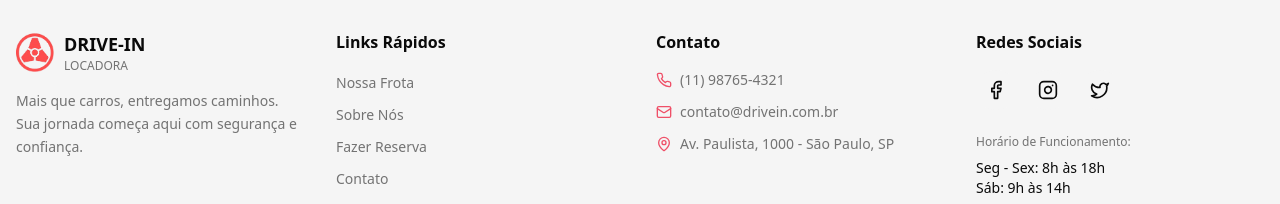
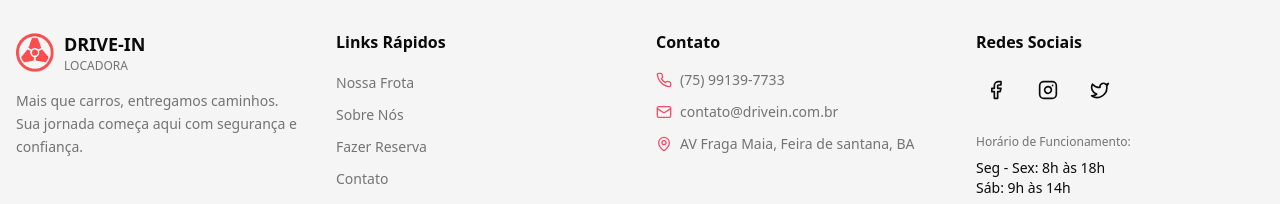
Before and after one commit to Bulletdev/drive-in-locadora, a Next.js app: page / in a window 1280 px wide. Shown: the part 4819-5023 px from the top of the page. Built offline with nearby package versions, Linux system fonts and the light colour scheme.

Commit message:
Update footer.tsx

```diff
--- a/components/footer.tsx
+++ b/components/footer.tsx
@@ -60,7 +60,7 @@ export function Footer() {
             <ul className="space-y-3">
               <li className="flex items-start gap-2">
                 <Phone className="w-4 h-4 mt-0.5 text-primary flex-shrink-0" />
-                <span className="text-sm text-muted-foreground">(11) 98765-4321</span>
+                <span className="text-sm text-muted-foreground">(75) 99139-7733</span>
               </li>
               <li className="flex items-start gap-2">
                 <Mail className="w-4 h-4 mt-0.5 text-primary flex-shrink-0" />
@@ -68,7 +68,7 @@ export function Footer() {
               </li>
               <li className="flex items-start gap-2">
                 <MapPin className="w-4 h-4 mt-0.5 text-primary flex-shrink-0" />
-                <span className="text-sm text-muted-foreground">Av. Paulista, 1000 - São Paulo, SP</span>
+                <span className="text-sm text-muted-foreground">AV Fraga Maia, Feira de santana, BA</span>
               </li>
             </ul>
           </div>
```
